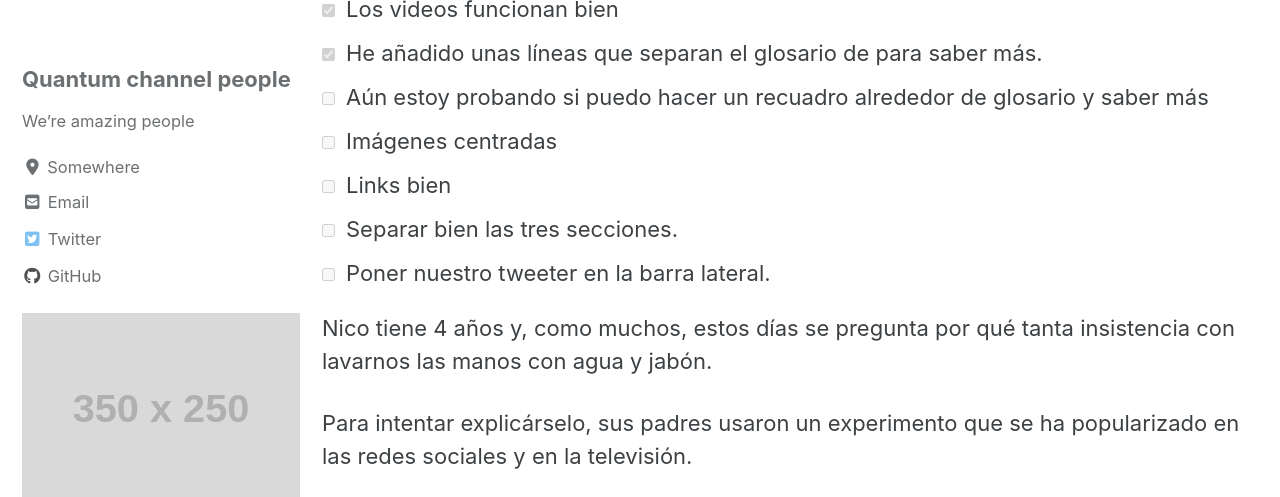
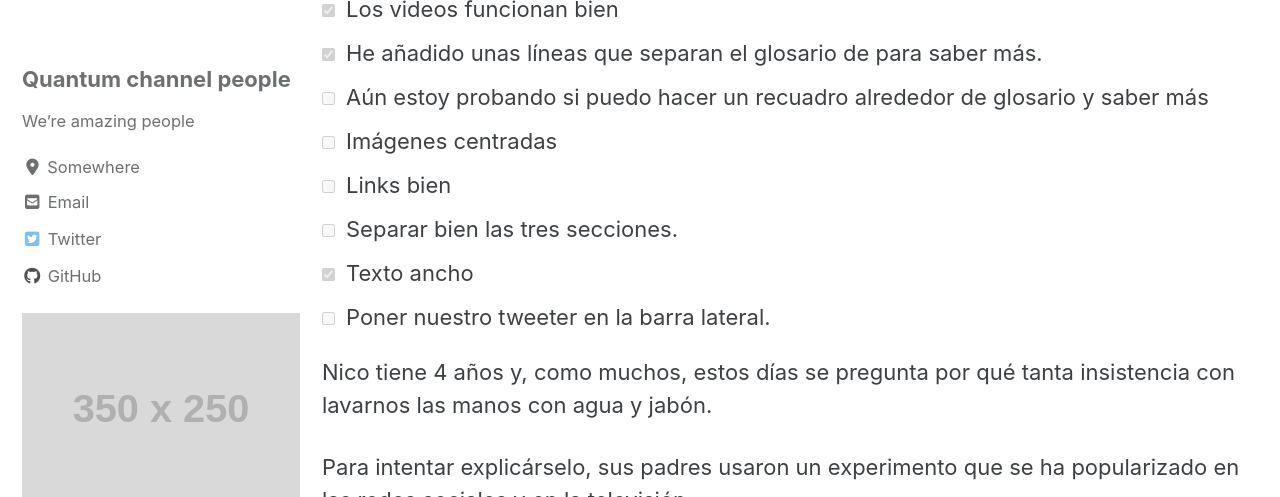
Before and after one commit to JuditSastre/test_blog, a Jekyll site: the page built from _posts/2020-05-06-lavarse-las-manos.md, in a window 1280 px wide and 900 px high, scrolled down 313 px, cut to the strip 0-497 px from the top of the window. Built offline with Jekyll 4.4.1, drawn with Linux system fonts in a browser that asks for light colours; cached includes are drawn as plain includes; nearby versions of some CDN libraries; comment, search, counter and statistics services are not loaded.

Commit message:
Update 2020-05-06-lavarse-las-manos.md

```diff
--- a/_posts/2020-05-06-lavarse-las-manos.md
+++ b/_posts/2020-05-06-lavarse-las-manos.md
@@ -25,6 +25,7 @@ SO FAR:
 - [ ] Imágenes centradas
 - [ ] Links bien
 - [ ] Separar bien las tres secciones.
+- [x] Texto ancho
 - [ ] Poner nuestro tweeter en la barra lateral.
 
 
```
